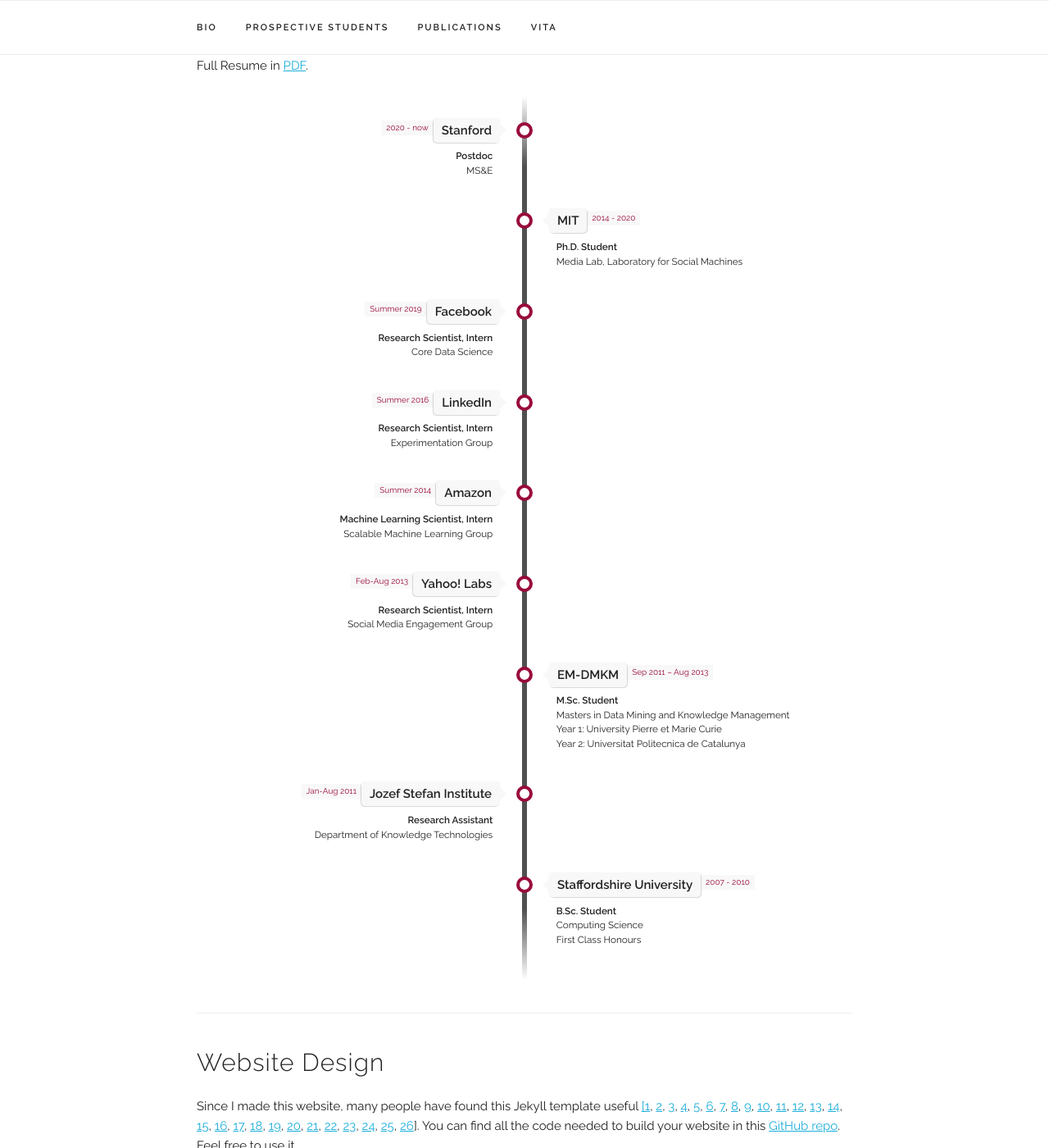
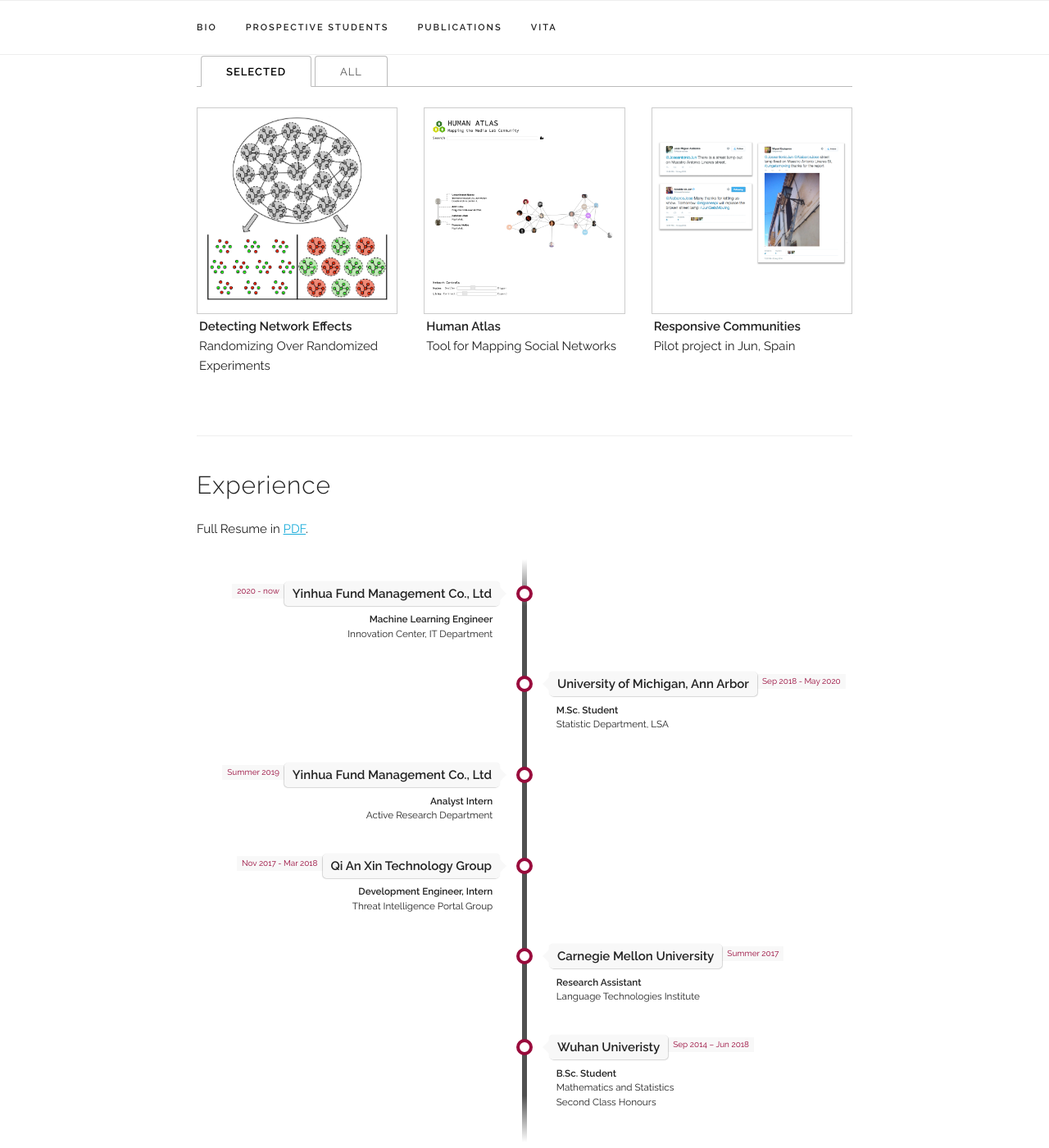
Before and after one commit to GuanghuiMin/GuanghuiMin.github.io, a Jekyll site: the page built from index.html, in a window 1280 px wide and 1400 px high, scrolled down 1642 px. Shown: the whole window at 82% size. Built offline with Jekyll 4.4.1, drawn with Linux system fonts in a browser that asks for light colours; some web fonts are replaced; some of the changed text lies outside the part shown.

Commit message:
update some basic information

```diff
--- a/_data/experience.yaml
+++ b/_data/experience.yaml
@@ -1,55 +1,38 @@
 experiences:
 
-- place: "Stanford"
+- place: "Yinhua Fund Management Co., Ltd"
   time: "2020 - now"
-  title: "Postdoc"
-  subtitle: "MS&E"
+  title: "Machine Learning Engineer"
+  subtitle: "Innovation Center, IT Department"
   category: "work"
 
-- place: "MIT"
-  time: "2014 - 2020"
-  title: "Ph.D. Student"
-  subtitle: "Media Lab, Laboratory for Social Machines"
+- place: "University of Michigan, Ann Arbor"
+  time: "Sep 2018 - May 2020"
+  title: "M.Sc. Student"
+  subtitle: "Statistic Department, LSA"
   category: "school"
 
-- place: "Facebook"
+- place: "Yinhua Fund Management Co., Ltd"
   time: "Summer 2019"
-  title: "Research Scientist, Intern"
-  subtitle: "Core Data Science"
+  title: "Analyst Intern"
+  subtitle: "Active Research Department"
   category: "work"
 
-- place: "LinkedIn"
-  time: "Summer 2016"
-  title: "Research Scientist, Intern"
-  subtitle: "Experimentation Group"
+- place: "Qi An Xin Technology Group"
+  time: "Nov 2017 - Mar 2018"
+  title: "Development Engineer, Intern"
+  subtitle: "Threat Intelligence Portal Group"
   category: "work"
 
-- place: "Amazon"
-  time: "Summer 2014"
-  title: "Machine Learning Scientist, Intern"
-  subtitle: "Scalable Machine Learning Group"
-  category: "work"
-
-- place: "Yahoo! Labs"
-  time: "Feb-Aug 2013"
-  title: "Research Scientist, Intern"
-  subtitle: "Social Media Engagement Group"
-  category: "work"
-
-- place: "EM-DMKM"
-  time: "Sep 2011 – Aug 2013"
-  title: "M.Sc. Student"
-  subtitle: "Masters in Data Mining and Knowledge Management <br/> Year 1: University Pierre et Marie Curie <br/> Year 2: Universitat Politecnica de Catalunya <br/>"
+- place: "Carnegie Mellon University"
+  time: "Summer 2017"
+  title: "Research Assistant"
+  subtitle: "Language Technologies Institute"
   category: "school"
 
-- place: "Jozef Stefan Institute"
-  time: "Jan-Aug 2011"
-  title: "Research Assistant"
-  subtitle: "Department of Knowledge Technologies"
-  category: "work"
 
-- place: "Staffordshire University"
-  time: "2007 - 2010"
+- place: "Wuhan Univeristy"
+  time: "Sep 2014 – Jun 2018"
   title: "B.Sc. Student"
-  subtitle: "Computing Science <br/> First Class Honours"
+  subtitle: "Mathematics and Statistics <br/> Second Class Honours"
   category: "school"
--- a/_data/main_info.yaml
+++ b/_data/main_info.yaml
@@ -2,8 +2,8 @@
 title: "Machine Learning Engineer at Yinhua Fund Management Co., Ltd<br/> CFA Level III Candidate"
 email: "guanghui [AT] umich.edu"
 profile_pic: "/assets/profile-pics/GM.jpg"
-twitter: ""
+#twitter: ""
 linkedin: "https://www.linkedin.com/in/guanghui-min/"
 github: "https://github.com/GuanghuiMin"
-google_scholar: ""
-google_analystics_tracking_id: ''
+#google_scholar: ""
+#google_analystics_tracking_id: ''
--- a/index.html
+++ b/index.html
@@ -200,11 +200,11 @@
   </div>
 
 </div>
--->
+
 
 <!-- ========== RESUME ========== -->
 <div class="docs-section" id="resume">
-  <h4>Vitæ</h4>
+  <h4>Experience</h4>
 
   <p>Full Resume in <a href={{ "/assets/cv/Resume_Guanghui.pdf" | prepend: site.baseurl }} target="_blank">PDF</a>.</p>
 
```
Also changed, not shown: other parts of index.html (+2 -2 lines), 1 other file.
